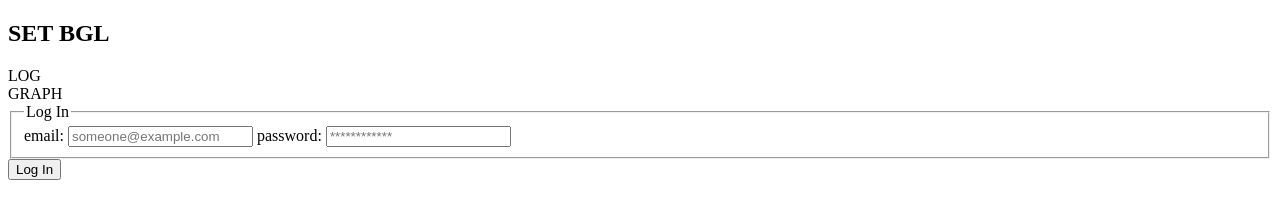
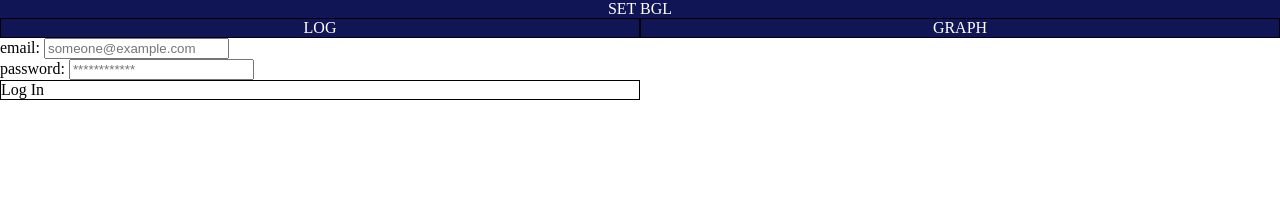
Before and after one commit to atestsoliman/SET_PredictBGL, a website: page src/index.html in a window 1280 px wide. Drawn offline with Linux system fonts and the light colour scheme.

Commit message:
Add simple styling for a nav banner.

```diff
--- a/src/index.html
+++ b/src/index.html
@@ -3,26 +3,26 @@
   <head>
     <meta charset="utf-8">
     <title>SET BGL</title>
+    <link rel="stylesheet" href=style.css>
   </head>
   <body>
     <nav class="navBar">
-        <div class="Banner"><h1>SET BGL</h1></div>
-        <div class="Log Button">LOG</div>
-        <div class="Graph Button">GRAPH</div>
+        <div class="Banner">SET BGL</h1></div>
+        <div class="clearfix">
+            <div class="log button">LOG</div>
+            <div class="graph button">GRAPH</div>
+        </div>
     </nav>
     <section>
-        <form>
-            <fieldset>
-                <legend>Log In</legend>
         <label for="email">
             email: <input type="email" name="email" placeholder="someone@example.com">
         </label>
         <label for="password">
             password: <input type="password" name="password" placeholder="************">
         </label>
-            </fieldset>
-        </form>
-        <button type="submit">Log In</button>
+        <div class="clearfix">
+            <div class="submit button">Log In</div>
+        </div>
     </section>
 
   </body>
--- /dev/null
+++ b/src/style.css
@@ -0,0 +1,28 @@
+* {
+    box-sizing: border-box;
+    margin: auto;
+}
+.navBar {
+    width: 100%;
+    background-color: #101556;
+    color: #ffffff;
+    text-align: center;
+}
+.button {
+    width: 50%;
+    float: left;
+    border: solid black 1px;
+}
+.button:hover {
+    background-color: #070a21;
+    color: white;
+}
+.clearfix::after {
+   content: " ";
+   display: block;
+   height: 0;
+   clear: both;
+}
+label {
+    display: block;
+}
```
Lines whose indentation alone changed are shown as unchanged.
